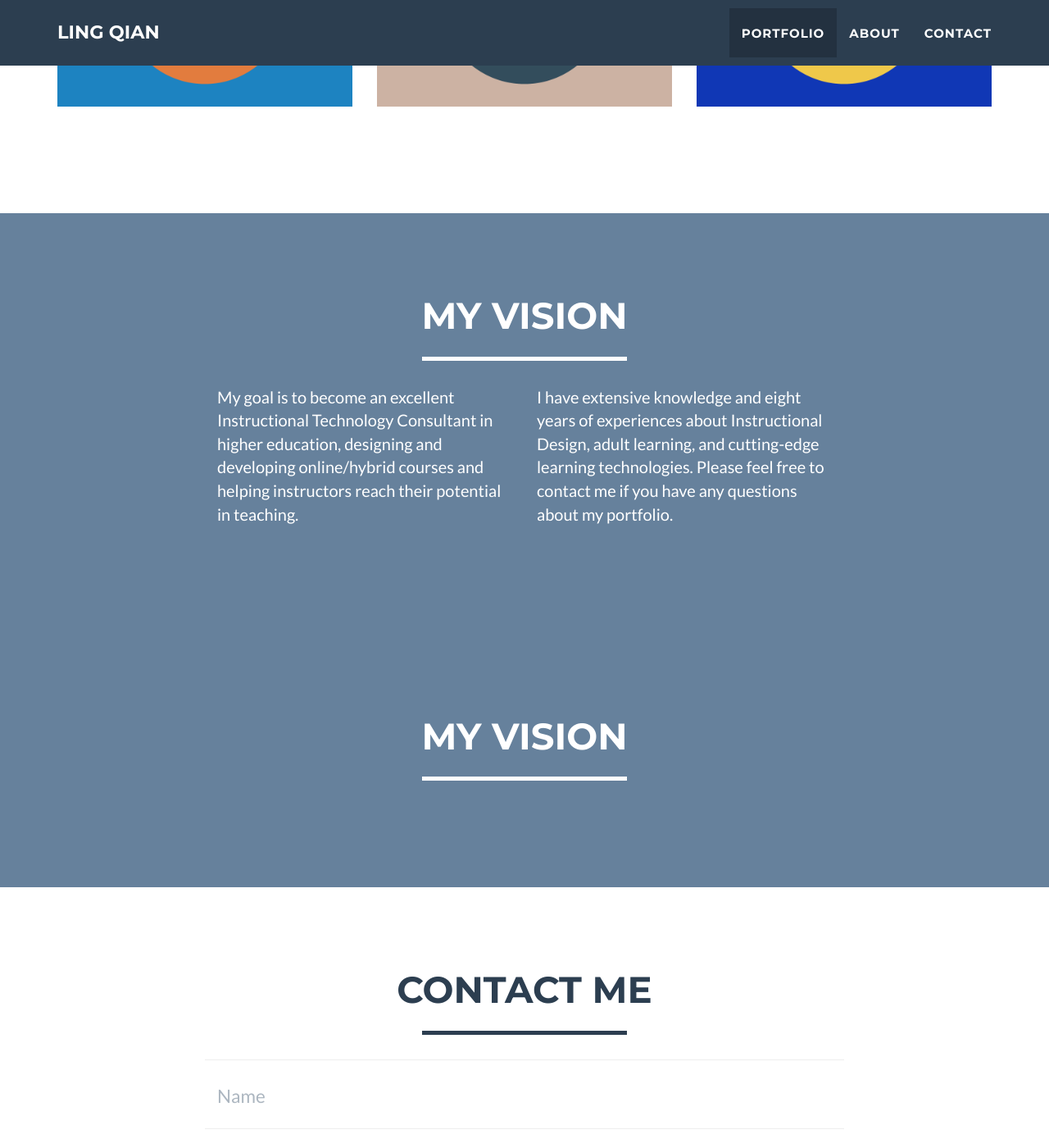
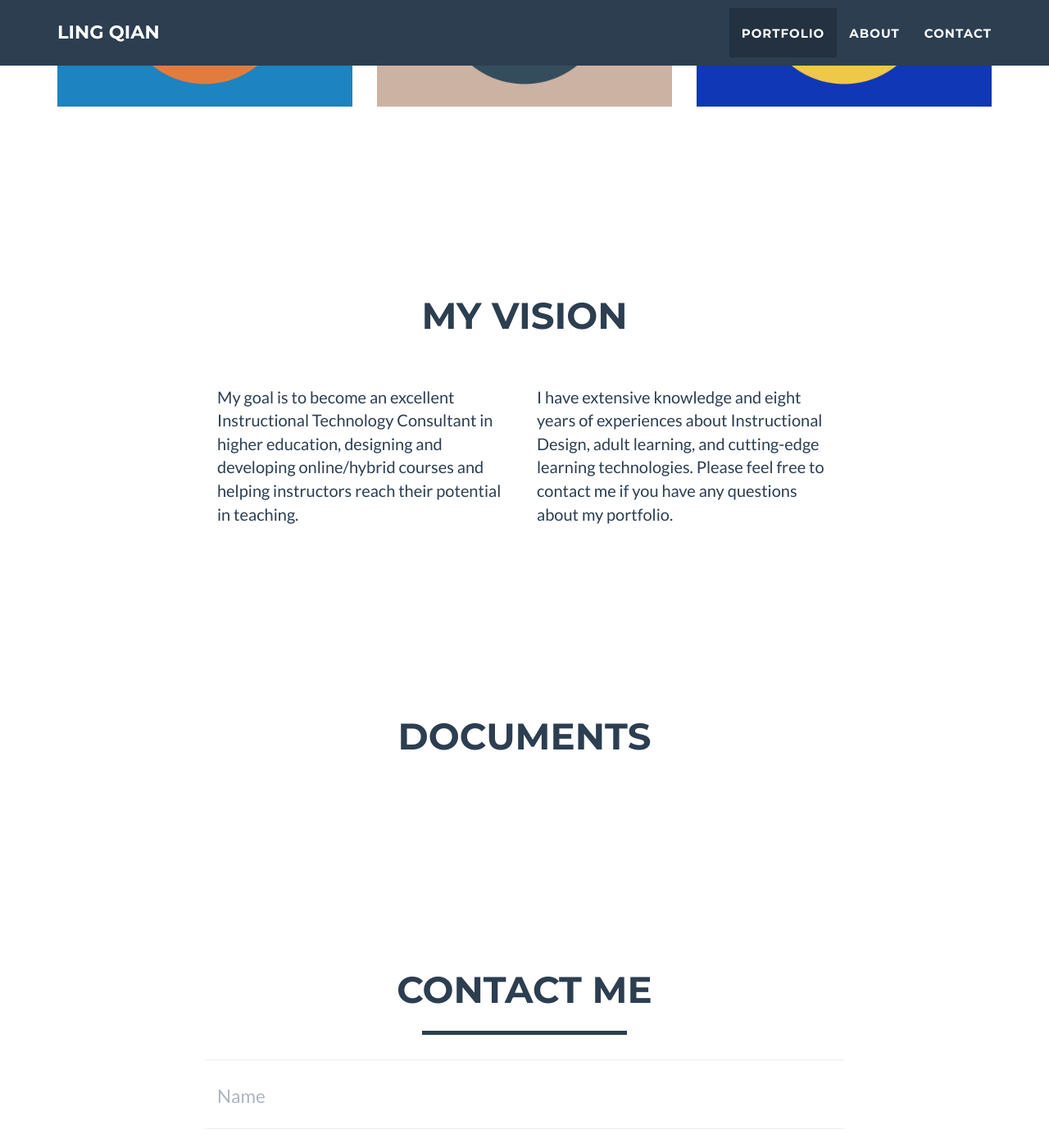
Before and after one commit to lingqiann/lingqiann.github.io, a Jekyll site: the page built from index.html, in a window 1280 px wide and 1400 px high, scrolled down 1607 px. Shown: the whole window at 82% size. Built offline with Jekyll 4.4.1, drawn with Linux system fonts in a browser that asks for light colours.

Commit message:
fix section layout/backgrounds

```diff
--- a/_includes/css/main.css
+++ b/_includes/css/main.css
@@ -481,3 +481,8 @@ nav > .container, footer .container, section .container {
 .portfolio-link {
     max-height: 260px;
 }
+
+section:nth-child(even) {
+    background-color: {{ site.color.primary }}
+}
+}
--- a/_includes/documents.html
+++ b/_includes/documents.html
@@ -1,10 +1,10 @@
 <!-- Documents Section -->
-<section class="success" id="about">
+<section id="about">
     <h1>{{ page.test }}</h1>
     <div class="container">
         <div class="row">
             <div class="col-lg-12 text-center">
-                <h2>My Vision</h2>
+                <h2>Documents</h2>
                 <hr class="star-light">
             </div>
         </div>
--- a/_includes/vision.html
+++ b/_includes/vision.html
@@ -1,5 +1,5 @@
  <!-- About Section -->
-<section class="success" id="about">
+<section id="about">
     <div class="container">
         <div class="row">
             <div class="col-lg-12 text-center">
```
